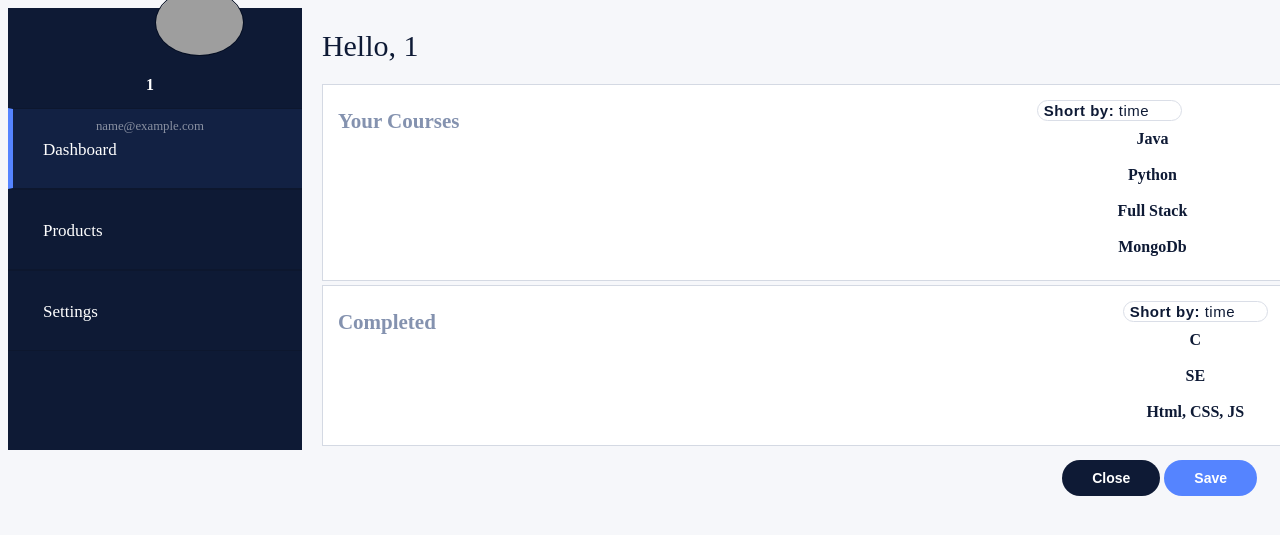
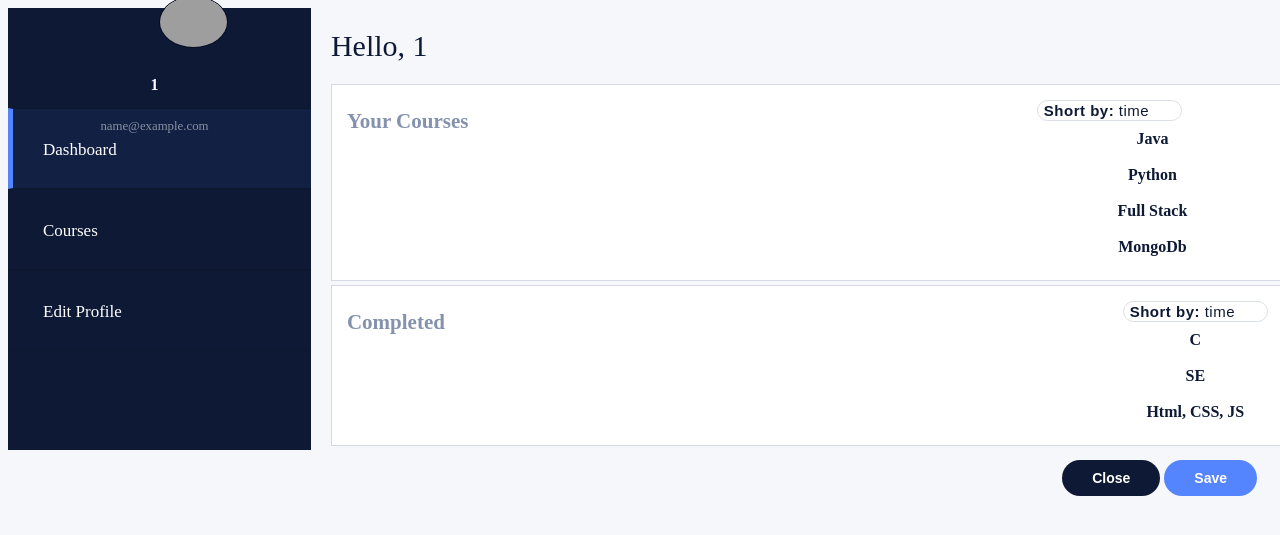
Before and after one commit to AryeshSaha/MinorProject2022, a PHP site: page /dashbord.php in a window 1280 px wide. Shown: the top 535 px of the page. Run offline with PHP 8.4, Linux system fonts and the light colour scheme; the visitor is signed in with stand-in values (Sample User, id 1); tables that the repository leaves empty or names only in its code hold one stand-in row (values such as "Sample post"); grey boxes are pictures that could not be loaded.

Commit message:
Profile photo added

```diff
--- a/dashbord.php
+++ b/dashbord.php
@@ -3,6 +3,12 @@
 <?php
 session_start();
 include('dbcon.php');
+$email = $_SESSION['email'];
+$query1   = mysqli_query($con, "SELECT * FROM details WHERE  email='$email'");
+
+$row1 = mysqli_fetch_array($query1);
+$_SESSION['image'] = $row1['dp'];
+
 ?>
 
 <head>
@@ -22,7 +28,7 @@ include('dbcon.php');
 
                         <div class="user">
                             <div class="avatar col-md-4">
-                                <img src="https://img.freepik.com/free-icon/user-image-with-black-background_318-34564.jpg?w=2000">
+                                <img src="./<? echo $_SESSION['image'] ?>" height="50px" width="50px" alt="Profile">
                             </div>
 
                             <div class="user-name col-md-8">
@@ -45,10 +51,10 @@ include('dbcon.php');
                     <ul>
                         <li class="active"><a href="#"><i class="fa fa-dashboard" aria-hidden="true"></i><span class="hidden-xs hidden-sm">Dashboard</span></a></li>
 
-                        <li><a href="#"><i class="fa fa-file-text" aria-hidden="true"></i><span class="hidden-xs hidden-sm">Products</span></a></li>
+                        <li><a href="/courses.php"><i class="fa fa-file-text" aria-hidden="true"></i><span class="hidden-xs hidden-sm">Courses</span></a></li>
 
                         <!--<li><a href="#"><i class="fa fa-calendar" aria-hidden="true"></i><span class="hidden-xs hidden-sm">Anforderungen</span></a></li>-->
-                        <li><a href="/profileEdit.php"><i class="fa fa-cog" aria-hidden="true"></i><span class="hidden-xs hidden-sm">Settings</span></a></li>
+                        <li><a href="/profileEdit.php"><i class="fa fa-cog" aria-hidden="true"></i><span class="hidden-xs hidden-sm">Edit Profile</span></a></li>
 
                     </ul>
                 </div>
```
Also changed, not shown: upload/FB_IMG_1604767223480.jpg (added).
